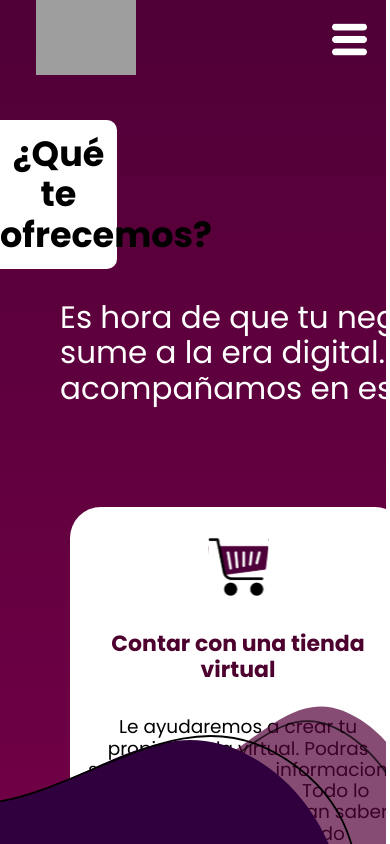
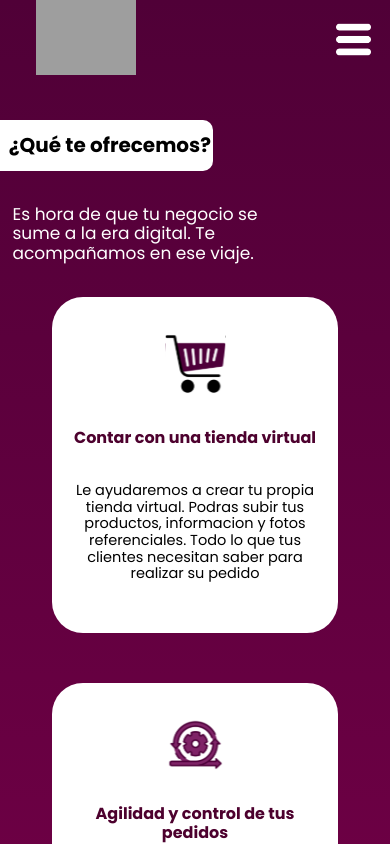
Before and after one commit to SEGR02/pidelo-web-app, a Next.js app: page /aboutUs in a window 390 px wide. Shown: the top 844 px of the page. Built offline with nearby package versions, Linux system fonts and the light colour scheme; grey boxes are pictures that could not be loaded.

Commit message:
Feat: about us mobile view ready

```diff
--- a/src/app/aboutUs/page.tsx
+++ b/src/app/aboutUs/page.tsx
@@ -15,7 +15,7 @@ export default function AboutUs() {
         <Navbar />
       </header>
       <main className={styles.mainSection}>
-        <div>
+        <div className={styles.mainSectionRight}>
           <div className={styles.sectionTitle}>
             <p className={styles.title}>¿Qué te ofrecemos?</p>
           </div>
--- a/src/app/layout.tsx
+++ b/src/app/layout.tsx
@@ -2,7 +2,7 @@ import type { Metadata } from "next";
 import { Poppins } from "next/font/google";
 import "./normalize.css";
 
-const inter = Poppins({
+const poppins = Poppins({
   subsets: ["latin-ext"],
   weight: ["100", "200", "300", "400", "500", "600", "700", "800", "900"],
 });
@@ -18,7 +18,7 @@ export default function RootLayout({
 }) {
   return (
     <html lang="en">
-      <body className={inter.className}>{children}</body>
+      <body className={poppins.className}>{children}</body>
     </html>
   );
 }
--- a/src/app/styles/aboutUs.module.css
+++ b/src/app/styles/aboutUs.module.css
@@ -1,6 +1,5 @@
 .mainContainer {
   background: linear-gradient(to bottom, #500037, #710046, #3f013a);
-  width: 99vw;
   height: 100%;
   position: relative;
   overflow: hidden;
@@ -82,7 +81,6 @@
 .figure {
   position: absolute;
   right: 0;
-  bottom: 1;
   margin-top: 380px;
   height: 885px;
   width: 900px;
@@ -101,3 +99,298 @@
 .footerContainer {
   position: sticky !important;
 }
+
+@media screen and (max-width: 1435px) {
+  .cardRigth {
+    margin-left: 5vw;
+  }
+}
+
+@media screen and (max-width: 1390px) {
+  .cardRigth {
+    margin-left: 2vw;
+  }
+}
+
+@media screen and (max-width: 1350px) {
+  .mainSection {
+    flex-direction: column;
+  }
+  .cardMiddle {
+    margin: 0;
+  }
+  .cardsContainer {
+    flex-direction: column;
+    margin-left: 70px;
+    margin-bottom: 20vh;
+  }
+  .cardRigth {
+    margin-left: 0;
+  }
+  .figure {
+    margin-top: 557px;
+  }
+  .cardLeft {
+    margin-top: 0;
+  }
+  .sectionTitle {
+    font-size: 30px;
+  }
+  .descriptionTitle {
+    font-size: 25px;
+  }
+}
+
+@media screen and (max-width: 875px) {
+  .sectionTitle {
+    font-size: 22px;
+  }
+  .descriptionTitle {
+    font-size: 18px;
+    width: 285px;
+    margin-top: 4vh;
+    margin-bottom: 4vh;
+  }
+  .card {
+    height: 300px;
+    padding: 18px;
+    width: 250px;
+  }
+  .cardTitle {
+    color: #4d012e;
+    font-weight: bold;
+    font-size: 16px;
+  }
+
+  .cardDescription {
+    font-size: 14.5px;
+    margin-top: 0;
+  }
+
+  .lastP {
+    font-size: 13px;
+    margin-right: 29px;
+  }
+
+  .figure {
+    margin-top: 632px;
+    height: 619px;
+    width: 410px;
+  }
+}
+
+@media screen and (max-width: 765px) {
+  .sectionTitle {
+    font-size: 22px;
+    width: 35vw;
+    padding-left: 2.5vw;
+  }
+  .descriptionTitle {
+    font-size: 18px;
+    width: 285px;
+    margin-top: 4vh;
+    margin-bottom: 4vh;
+    margin-right: 480px;
+  }
+  .mainSectionRight {
+    display: flex;
+    flex-direction: column;
+    align-items: center;
+  }
+  .sectionTitle {
+    margin-right: 500px;
+  }
+  .cardsContainer {
+    align-items: center;
+    margin-left: 0;
+    margin-bottom: 8vh;
+  }
+  .cardRigth {
+    margin-right: 0;
+  }
+  .cardLeft {
+    margin-left: 0;
+    margin-right: 0;
+  }
+  .figure {
+    margin-top: 520px;
+  }
+}
+
+@media screen and (max-width: 720px) {
+  .sectionTitle {
+    margin-right: 480px;
+  }
+  .descriptionTitle {
+    margin-right: 460px;
+  }
+}
+
+@media screen and (max-width: 700px) {
+  .sectionTitle {
+    margin-right: 460px;
+  }
+  .descriptionTitle {
+    margin-right: 440px;
+  }
+}
+
+@media screen and (max-width: 680px) {
+  .sectionTitle {
+    margin-right: 440px;
+  }
+  .descriptionTitle {
+    margin-right: 420px;
+  }
+}
+
+@media screen and (max-width: 660px) {
+  .sectionTitle {
+    margin-right: 420px;
+  }
+  .descriptionTitle {
+    margin-right: 400px;
+  }
+}
+
+@media screen and (max-width: 640px) {
+  .sectionTitle {
+    margin-right: 400px;
+    font-size: 20px;
+  }
+  .descriptionTitle {
+    margin-right: 380px;
+    font-size: 17px;
+  }
+}
+
+@media screen and (max-width: 620px) {
+  .descriptionTitle {
+    margin-right: 360px;
+  }
+}
+
+@media screen and (max-width: 600px) {
+  .sectionTitle {
+    margin-right: 380px;
+  }
+  .descriptionTitle {
+    margin-right: 340px;
+  }
+}
+
+@media screen and (max-width: 580px) {
+  .sectionTitle {
+    margin-right: 360px;
+    width: 40vw;
+  }
+  .descriptionTitle {
+    margin-right: 320px;
+  }
+}
+
+@media screen and (max-width: 560px) {
+  .sectionTitle {
+    margin-right: 340px;
+  }
+  .descriptionTitle {
+    margin-right: 300px;
+  }
+}
+
+@media screen and (max-width: 540px) {
+  .sectionTitle {
+    margin-right: 320px;
+  }
+  .descriptionTitle {
+    margin-right: 280px;
+  }
+}
+
+@media screen and (max-width: 520px) {
+  .sectionTitle {
+    margin-right: 295px;
+    width: 45vw;
+  }
+  .descriptionTitle {
+    margin-right: 260px;
+  }
+}
+
+@media screen and (max-width: 500px) {
+  .sectionTitle {
+    margin-right: 280px;
+  }
+  .descriptionTitle {
+    margin-right: 240px;
+  }
+}
+
+@media screen and (max-width: 480px) {
+  .sectionTitle {
+    margin-right: 260px;
+  }
+  .descriptionTitle {
+    margin-right: 220px;
+  }
+}
+
+@media screen and (max-width: 460px) {
+  .sectionTitle {
+    margin-right: 240px;
+    width: 50vw;
+  }
+  .descriptionTitle {
+    margin-right: 200px;
+  }
+}
+
+@media screen and (max-width: 440px) {
+  .sectionTitle {
+    margin-right: 220px;
+    width: 51vw;
+  }
+  .descriptionTitle {
+    margin-right: 180px;
+  }
+}
+
+@media screen and (max-width: 420px) {
+  .sectionTitle {
+    margin-right: 200px;
+    width: 52vw;
+  }
+  .descriptionTitle {
+    margin-right: 160px;
+  }
+}
+
+@media screen and (max-width: 400px) {
+  .sectionTitle {
+    margin-right: 180px;
+    width: 53vw;
+  }
+  .descriptionTitle {
+    margin-right: 140px;
+  }
+}
+
+@media screen and (max-width: 380px) {
+  .sectionTitle {
+    margin-right: 160px;
+    width: 56vw;
+  }
+  .descriptionTitle {
+    margin-right: 120px;
+  }
+}
+
+@media screen and (max-width: 380px) {
+  .sectionTitle {
+    margin-right: 140px;
+    width: 59vw;
+  }
+  .descriptionTitle {
+    margin-right: 100px;
+  }
+}
```
